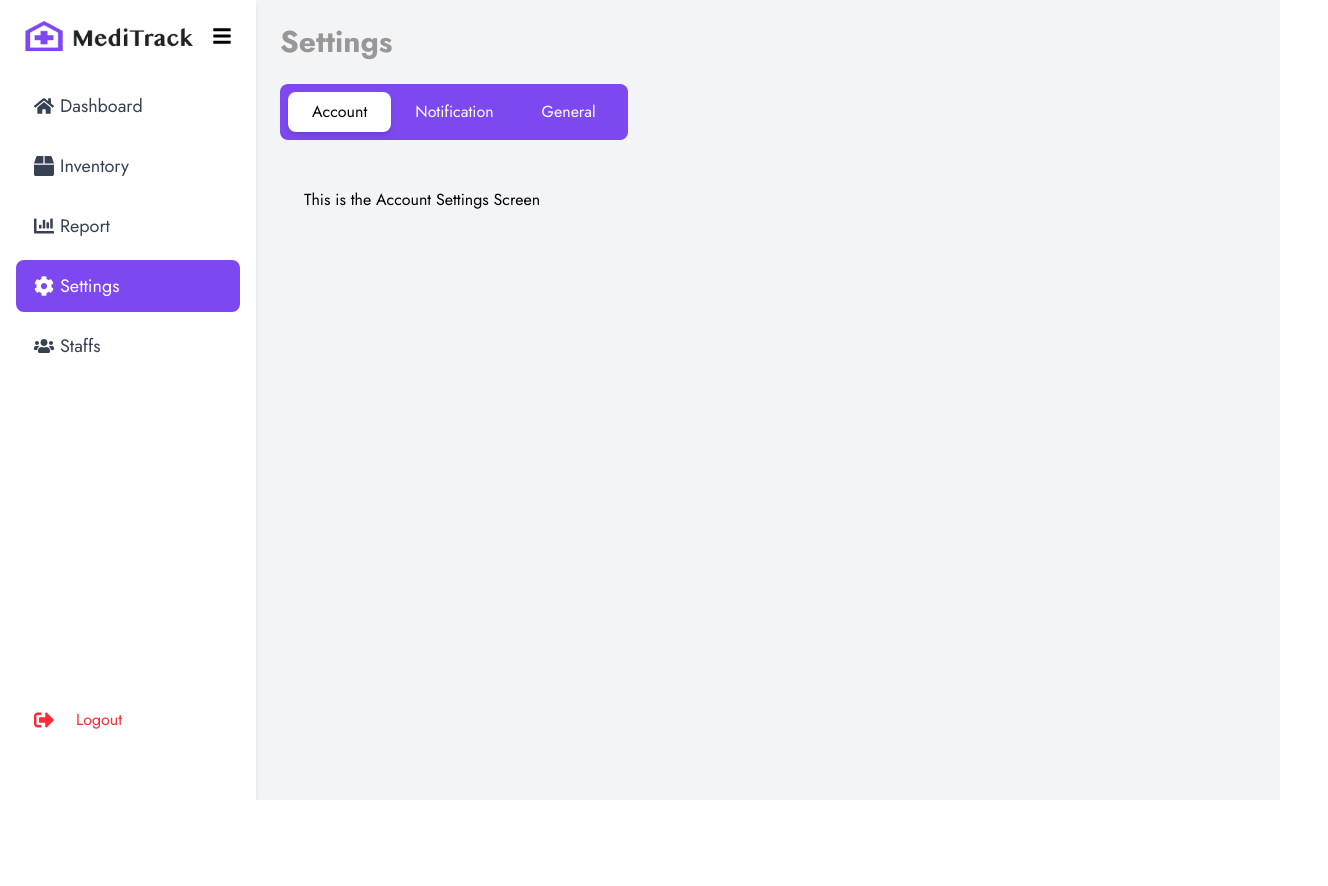
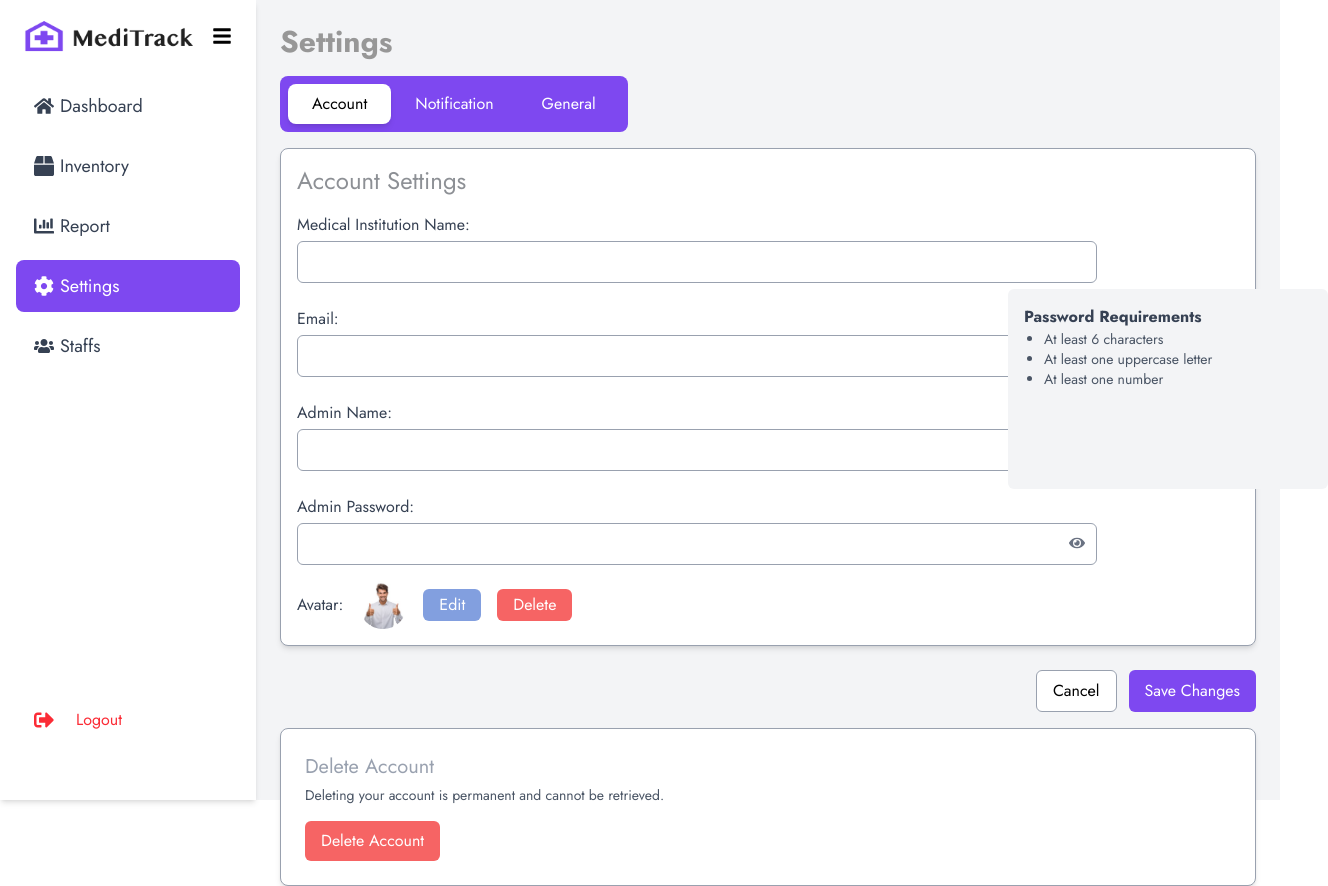
Before and after one commit to Bentil2004/meditrack, a React (Vite) app: page /Settings in a window 1280 px wide. Shown: the whole page, 1328 px wide, since content can reach past the window. Before the commit the page ends 800 px from the top, so only its background shows below. Built offline with nearby package versions, Linux system fonts and the light colour scheme.

Commit message:
Settings Screen

```diff
--- a/src/components/AccountSettings.jsx
+++ b/src/components/AccountSettings.jsx
@@ -1,9 +1,96 @@
-import React from 'react'
+import React, { useState } from "react";
+import { FaEye, FaEyeSlash, FaLock } from "react-icons/fa";
+import logo from "../assets/pfp.jpeg"
 
 function AccountSettings() {
+  const [showPassword, setShowPassword] = useState(false);
+
   return (
-    <div>This is the Account Settings Screen</div>
-  )
+    <div>
+      <div className="bg-white shadow-md rounded-lg p-4 border border-gray-400">
+        <h2 className="text-2xl font-medium text-[#8D9095] mb-4">Account Settings</h2>
+
+        <div className="grid grid-cols-2 gap-120 items-center">
+          <div className="grid gap-6 w-200">
+            <div>
+              <label className="block text-gray-700 mb-1">Medical Institution Name:</label>
+              <input type="text" className="w-full border p-2 rounded-md border-gray-400" />
+            </div>
+            <div>
+              <label className="block text-gray-700 mb-1">Email:</label>
+              <input type="email" className="w-full border p-2 rounded-md border-gray-400" />
+            </div>
+            <div>
+              <label className="block text-gray-700 mb-1">Admin Name:</label>
+              <input type="text" className="w-full border p-2 rounded-md border-gray-400" />
+            </div>
+
+            <div>
+              <label className="block text-gray-700 mb-1">Admin Password:</label>
+              <div className="relative">
+                <input
+                  type={showPassword ? "text" : "password"}
+                  className="w-full border p-2 rounded-md pr-10 border-gray-400"
+                />
+                <button
+                  type="button"
+                  className="absolute right-3 top-3 text-gray-500"
+                  onClick={() => setShowPassword(!showPassword)}
+                >
+                  {showPassword ? <FaEyeSlash /> : <FaEye />}
+                </button>
+              </div>
+            </div>
+          </div>
+
+
+
+            <div className="bg-gray-100 p-4 rounded-md w-80 h-50">
+              <h3 className="text-gray-700 font-semibold">Password Requirements</h3>
+              <ol className="text-gray-600 text-sm list-disc pl-5 ">
+                <li>At least 6 characters</li>
+                <li>At least one uppercase letter</li>
+                <li>At least one number</li>
+              </ol>
+            </div>
+        </div>
+
+
+
+
+        <div className="flex items-center gap-4 mt-4">
+          <label className="text-gray-700">Avatar:</label>
+          <img src={logo} alt="Avatar" className="w-12 h-12 rounded-full" />
+          <button className="bg-[#829FDF] text-white px-4 py-1 rounded-md cursor-pointer">Edit</button>
+          <button className="bg-[#F66464] text-white px-4 py-1 rounded-md cursor-pointer">Delete</button>
+        </div>
+
+
+      </div>
+
+
+        <div className="flex justify-end mt-6 space-x-3">
+          <button className="border border-gray-400 bg-white px-4 py-2 rounded-md cursor-pointer">Cancel</button>
+          <button className="bg-[#7E48F0] text-white px-4 py-2 rounded-md cursor-pointer">Save Changes</button>
+        </div>
+
+
+
+
+
+
+      <div className="bg-white border border-gray-400 shadow-md rounded-lg p-6 mt-4">
+        <h3 className="text-gray-400 font-medium text-xl">Delete Account</h3>
+        <p className="text-gray-600 text-sm mt-1">
+          Deleting your account is permanent and cannot be retrieved.
+        </p>
+        <button className="bg-[#F66464] text-white px-4 py-2 rounded-md mt-4 cursor-pointer">Delete Account</button>
+      </div>
+
+
+
+    </div>
+  );
 }
 
-export default AccountSettings
+export default AccountSettings;
--- a/src/components/GeneralSettings.jsx
+++ b/src/components/GeneralSettings.jsx
@@ -1,9 +1,75 @@
-import React from 'react'
+import React, { useState } from "react";
 
 function GeneralSettings() {
+  const [theme, setTheme] = useState("Light");
+  const [twoFactorAuth, setTwoFactorAuth] = useState(false);
+  const [language, setLanguage] = useState("English");
+
   return (
-    <div>This is the General Settings Screen</div>
-  )
+    <div className="bg-white shadow-md rounded-lg p-6 border border-gray-300">
+      <div className="flex justify-between items-center mb-4">
+        <div>
+          <h3 className="text-lg font-medium">Appearance</h3>
+          <p className="text-gray-600 text-sm">
+            Customize how your theme of the application will look like either dark or white.
+          </p>
+        </div>
+        <select
+          className="border border-gray-300 rounded-md p-2 bg-gray-100 text-gray-700 cursor-pointer"
+          value={theme}
+          onChange={(e) => setTheme(e.target.value)}
+        >
+          <option>Light</option>
+          <option>Dark</option>
+        </select>
+      </div>
+
+      <div className="flex justify-between items-center mb-4">
+        <div>
+          <h3 className="text-lg font-medium">Two-factor authentication</h3>
+          <p className="text-gray-600 text-sm">
+            Lorem ipsum dolor sit amet, consectetur adipiscing elit. Sed do eiusmod tempor incididunt ut labore et dolore magna aliqua.
+          </p>
+        </div>
+        <label className="relative inline-flex items-center cursor-pointer">
+          <input
+            type="checkbox"
+            className="sr-only peer"
+            checked={twoFactorAuth}
+            onChange={() => setTwoFactorAuth(!twoFactorAuth)}
+          />
+          <div className="w-10 h-5 bg-gray-300 rounded-full peer-checked:bg-[##7E48F0] peer-checked:after:translate-x-5 after:content-[''] after:absolute after:top-1/2 after:left-1 after:w-4 after:h-4 after:bg-white after:rounded-full after:transform after:-translate-y-1/2 after:transition-all"></div>
+        </label>
+      </div>
+
+      <div className="flex justify-between items-center mb-4">
+        <div>
+          <h3 className="text-lg font-medium">Language</h3>
+          <p className="text-gray-600 text-sm">
+            Lorem ipsum dolor sit amet, consectetur adipiscing elit. Sed do eiusmod tempor incididunt ut labore et dolore magna aliqua.
+          </p>
+        </div>
+        <select
+          className="border border-gray-300 rounded-md p-2 bg-gray-100 text-gray-700 cursor-pointer "
+          value={language}
+          onChange={(e) => setLanguage(e.target.value)}
+        >
+          <option>English</option>
+          <option>Spanish</option>
+          <option>French</option>
+        </select>
+      </div>
+
+      <div className="flex justify-end gap-3 mt-6">
+        <button className="px-4 py-2 border border-gray-400 rounded-md text-gray-700 bg-white hover:bg-gray-100 cursor-pointer">
+          Cancel
+        </button>
+        <button className="px-4 py-2 bg-[#7E48F0] text-white rounded-md hover:bg-purple-600 cursor-pointer">
+          Save Changes
+        </button>
+      </div>
+    </div>
+  );
 }
 
-export default GeneralSettings
+export default GeneralSettings;
--- a/src/components/NavSettings.jsx
+++ b/src/components/NavSettings.jsx
@@ -14,7 +14,7 @@ function NavSettings({ onSelect }) {
             setActiveTab(tab);
             onSelect(tab);
           }}
-          className={`px-6 py-2 rounded-lg transition-all ${
+          className={`px-6 py-2 rounded-lg transition-all cursor-pointer ${
             activeTab === tab ? "bg-white text-black shadow-md cursor-pointer" : ""
           }`}
         >
--- a/src/components/NotificationSettings.jsx
+++ b/src/components/NotificationSettings.jsx
@@ -1,9 +1,76 @@
-import React from 'react'
+import React, { useState } from "react";
 
 function NotificationSettings() {
+  const [emailNotifications, setEmailNotifications] = useState(false);
+  const [expirationDate, setExpirationDate] = useState(false);
+  const [invite, setInvite] = useState(false);
+
   return (
-    <div>This is the Notification Settings Screen</div>
-  )
+    <div className="bg-white shadow-md rounded-lg p-6 border border-gray-400 ">
+      <div className="flex justify-between items-center mb-4">
+        <div>
+          <h3 className="text-lg font-medium">Email notifications</h3>
+          <p className="text-gray-600 text-sm">
+            Turn on email notifications to receive timely alerts about product expirations, stock levels, and important updates.
+          </p>
+        </div>
+        <label className="relative inline-flex items-center cursor-pointer">
+          <input
+            type="checkbox"
+            className="sr-only peer"
+            checked={emailNotifications}
+            onChange={() => setEmailNotifications(!emailNotifications)}
+          />
+          <div className="w-10 h-5 bg-gray-300 rounded-full peer-checked:bg-purple-500 peer-checked:after:translate-x-5 after:content-[''] after:absolute after:top-1/2 after:left-1 after:w-4 after:h-4 after:bg-white after:rounded-full after:transform after:-translate-y-1/2 after:transition-all"></div>
+        </label>
+      </div>
+
+      <div className="flex justify-between items-center mb-4">
+        <div>
+          <h3 className="text-lg font-medium">Expiration date</h3>
+          <p className="text-gray-600 text-sm">
+            Enable expiration notifications to stay ahead of product expiry dates and ensure compliance.
+          </p>
+        </div>
+        <label className="relative inline-flex items-center cursor-pointer">
+          <input
+            type="checkbox"
+            className="sr-only peer"
+            checked={expirationDate}
+            onChange={() => setExpirationDate(!expirationDate)}
+          />
+          <div className="w-10 h-5 bg-gray-300 rounded-full peer-checked:bg-purple-500 peer-checked:after:translate-x-5 after:content-[''] after:absolute after:top-1/2 after:left-1 after:w-4 after:h-4 after:bg-white after:rounded-full after:transform after:-translate-y-1/2 after:transition-all"></div>
+        </label>
+      </div>
+
+      <div className="flex justify-between items-center mb-4">
+        <div>
+          <h3 className="text-lg font-medium">Invite</h3>
+          <p className="text-gray-600 text-sm">
+            Allow notifications when a team member is added to collaborate on inventory management.
+          </p>
+        </div>
+        <label className="relative inline-flex items-center cursor-pointer">
+          <input
+            type="checkbox"
+            className="sr-only peer"
+            checked={invite}
+            onChange={() => setInvite(!invite)}
+          />
+          <div className="w-10 h-5 bg-gray-300 rounded-full peer-checked:bg-purple-500 peer-checked:after:translate-x-5 after:content-[''] after:absolute after:top-1/2 after:left-1 after:w-4 after:h-4 after:bg-white after:rounded-full after:transform after:-translate-y-1/2 after:transition-all"></div>
+        </label>
+      </div>
+
+      <div className="flex justify-end gap-3 mt-6">
+        <button className="px-4 py-2 border border-gray-400 rounded-md text-gray-700 bg-white hover:bg-gray-100 cursor-pointer">
+          Cancel
+        </button>
+        <button className="px-4 py-2 bg-[#7E48F0] text-white rounded-md hover:bg-purple-600 cursor-pointer">
+          Save Changes
+        </button>
+      </div>
+    </div>
+  );
 }
 
-export default NotificationSettings
+export default NotificationSettings;
--- a/src/screens/Settings.jsx
+++ b/src/screens/Settings.jsx
@@ -25,12 +25,12 @@ function Settings() {
     <div className="flex h-screen bg-gray-100">
       <Sidebar />
 
-      <div className="flex-1 flex flex-col p-6 space-y-6">
+      <div className="flex-1 flex flex-col p-6 space-y-4">
         <h2 className="text-3xl text-[#979797] font-bold">Settings</h2>
 
         <NavSettings onSelect={setActiveTab} />
 
-        <div className="p-6 ">
+        <div>
           {renderContent()}
         </div>
       </div>
--- a/src/screens/SignUp.jsx
+++ b/src/screens/SignUp.jsx
@@ -33,20 +33,18 @@ function SignUp() {
 
   return (
     <div className="h-screen flex flex-col md:flex-row">
-      <div className="w-full md:w-1/2 flex flex-col justify-center px-8 sm:px-20 bg-gray-100">
+      <div className="w-full md:w-1/2 flex flex-col justify-center px-6 sm:px-12 md:px-20 bg-gray-100">
         <div className="max-w-lg mx-auto">
-          <h1 className="text-4xl sm:text-5xl text-gray-900">Create an Account</h1>
-          <p className="text-gray-600 text-sm mt-2">
+          <h1 className="text-3xl sm:text-4xl md:text-5xl text-gray-900 font-medium">Create an Account</h1>
+          <p className="text-gray-600 text-sm mt-2 leading-relaxed">
             Join MediTrack Inventory System and revolutionize the way you manage your hospital or clinic inventory.
-            Experience a smarter, faster, and more efficient system with a seamless and intuitive interface.
-            Simplify your workflow and stay in control—effortlessly!
           </p>
 
           <div className="mt-6">
             <label className="block text-gray-700 font-medium">Medical Institution Name:</label>
             <input
               type="text"
-              className="w-full p-3 mt-1 border border-gray-300 rounded-lg focus:ring-2 focus:ring-purple-500 focus:border-purple-500 shadow-sm transition-all duration-200 outline-none"
+              className="w-full p-3 mt-1 border border-gray-300 rounded-lg focus:ring-2 focus:ring-purple-500 focus:border-purple-500 shadow-sm outline-none"
               placeholder="Enter institution name"
               value={institutionName}
               onChange={(e) => setInstitutionName(e.target.value)}
@@ -55,7 +53,7 @@ function SignUp() {
             <label className="block text-gray-700 font-medium mt-4">Email:</label>
             <input
               type="email"
-              className="w-full p-3 mt-1 border border-gray-300 rounded-lg focus:ring-2 focus:ring-purple-500 focus:border-purple-500 shadow-sm transition-all duration-200 outline-none"
+              className="w-full p-3 mt-1 border border-gray-300 rounded-lg focus:ring-2 focus:ring-purple-500 focus:border-purple-500 shadow-sm outline-none"
               placeholder="Enter email"
               value={email}
               onChange={(e) => setEmail(e.target.value)}
@@ -64,7 +62,7 @@ function SignUp() {
             <label className="block text-gray-700 font-medium mt-4">Admin Name:</label>
             <input
               type="text"
-              className="w-full p-3 mt-1 border border-gray-300 rounded-lg focus:ring-2 focus:ring-purple-500 focus:border-purple-500 shadow-sm transition-all duration-200 outline-none"
+              className="w-full p-3 mt-1 border border-gray-300 rounded-lg focus:ring-2 focus:ring-purple-500 focus:border-purple-500 shadow-sm outline-none"
               placeholder="Enter admin name"
               value={adminName}
               onChange={(e) => setAdminName(e.target.value)}
@@ -74,7 +72,7 @@ function SignUp() {
             <div className="relative">
               <input
                 type={showPassword ? "text" : "password"}
-                className="w-full p-3 mt-1 border border-gray-300 rounded-lg focus:ring-2 focus:ring-purple-500 focus:border-purple-500 shadow-sm transition-all duration-200 outline-none"
+                className="w-full p-3 mt-1 border border-gray-300 rounded-lg focus:ring-2 focus:ring-purple-500 focus:border-purple-500 shadow-sm outline-none"
                 placeholder="Enter password"
                 value={password}
                 onChange={handlePasswordChange}
@@ -89,19 +87,19 @@ function SignUp() {
 
             <div className="text-sm mt-2">
               <p className={`flex items-center gap-2 ${validLength ? "text-green-600" : "text-gray-500"}`}>
-                {validLength ? <FaCheckCircle /> : <FaTimesCircle />} Password must contain at least 8 characters
+                {validLength ? <FaCheckCircle /> : <FaTimesCircle />} At least 8 characters
               </p>
               <p className={`flex items-center gap-2 ${validNumber ? "text-green-600" : "text-gray-500"}`}>
-                {validNumber ? <FaCheckCircle /> : <FaTimesCircle />} Use numbers (e.g., 1342)
+                {validNumber ? <FaCheckCircle /> : <FaTimesCircle />} Include numbers (e.g., 1342)
               </p>
               <p className={`flex items-center gap-2 ${validSymbol ? "text-green-600" : "text-gray-500"}`}>
-                {validSymbol ? <FaCheckCircle /> : <FaTimesCircle />} Use symbols (e.g., #$@)
+                {validSymbol ? <FaCheckCircle /> : <FaTimesCircle />} Include symbols (e.g., #$@)
               </p>
             </div>
 
             <Link to="/LogIn">
               <button
-              className={`w-full mt-6 py-3 text-white rounded-lg text-lg shadow-lg transition ${
+                className={`w-full mt-6 py-3 text-white rounded-lg text-lg shadow-lg transition-all duration-200 ${
                   isFormValid ? "bg-purple-600 hover:bg-purple-700 cursor-pointer" : "bg-[#9c79e7] cursor-not-allowed "
                 }`}
                 disabled={!isFormValid}
@@ -111,24 +109,24 @@ function SignUp() {
             </Link>
 
             <p className="text-sm text-gray-500 text-center mt-4">
-              By creating an account, you agree with the{" "}
+              By creating an account, you agree to the{" "}
               <a href="#" className="text-[#7E48F0] hover:underline">Terms of Use</a> and{" "}
               <a href="#" className="text-[#7E48F0] hover:underline">Privacy Policy</a>
             </p>
 
             <p className="text-sm text-gray-500 text-center mt-2">
-              Do you already have an account?{" "}
+              Already have an account?{" "}
               <Link to="/LogIn" className="text-[#7E48F0] hover:underline">Log In</Link>
             </p>
           </div>
         </div>
       </div>
 
-      <div className="w-full md:w-1/2 hidden sm:block">
+      <div className="w-full md:w-1/2 hidden md:flex items-center justify-center">
         <img
           src={logo2}
           alt="Pharmacist using tablet"
-          className="w-full h-full object-cover"
+          className="w-full h-full object-cover max-h-screen"
         />
       </div>
     </div>
```
Also changed, not shown: src/assets/doc.jpeg (added), src/assets/newSignUp.jpeg (added). Lines whose indentation alone changed are shown as unchanged.
